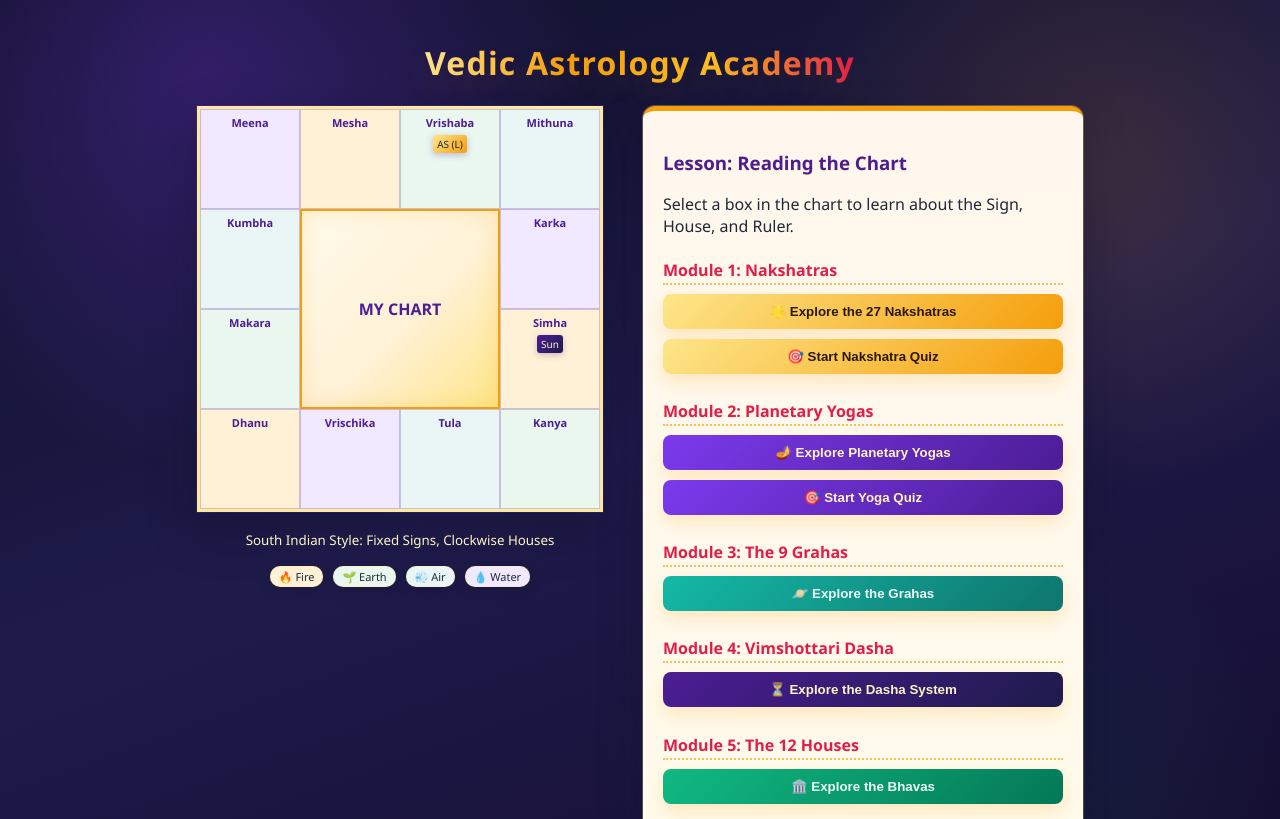
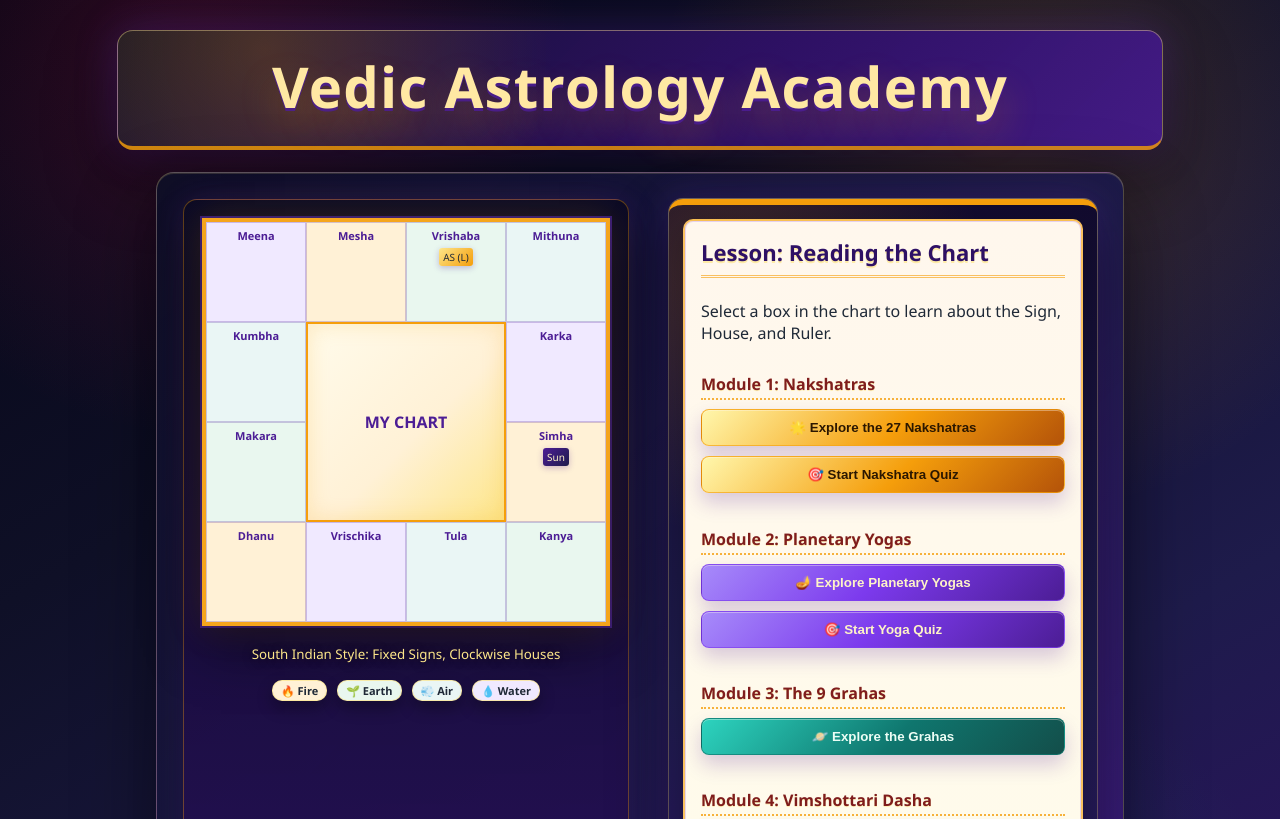
Before and after one commit to saranya108-cloud/Vedic-Astrology-Academy-, a plain HTML site: page index.html in a window 1280 px wide. Shown: the top 819 px of the page. Drawn offline with Linux system fonts and the light colour scheme.

Commit message:
Strengthen Vedic cosmic color theme

```diff
--- a/index.html
+++ b/index.html
@@ -37,10 +37,10 @@
         body {
             font-family: 'Segoe UI', sans-serif;
             background:
-                radial-gradient(circle at 16% 8%, rgba(124, 58, 237, 0.30), transparent 28%),
-                radial-gradient(circle at 86% 18%, rgba(245, 158, 11, 0.14), transparent 24%),
-                radial-gradient(circle at 74% 88%, rgba(15, 118, 110, 0.18), transparent 28%),
-                linear-gradient(160deg, var(--cosmic-bg) 0%, var(--cosmic-soft) 48%, #140B2D 100%);
+                radial-gradient(circle at 16% 6%, rgba(225, 29, 72, 0.20), transparent 24%),
+                radial-gradient(circle at 80% 12%, rgba(245, 158, 11, 0.18), transparent 26%),
+                radial-gradient(circle at 72% 88%, rgba(15, 118, 110, 0.22), transparent 28%),
+                linear-gradient(150deg, #050515 0%, #0F1027 32%, #1E1B4B 68%, #2E1065 100%);
             min-height: 100vh;
             margin: 0;
             color: var(--light-text);
@@ -51,12 +51,23 @@
         }
 
         h1 {
-            background: linear-gradient(90deg, var(--soft-gold), var(--gold), #FBBF24, var(--lotus-rose));
-            -webkit-background-clip: text;
-            background-clip: text;
-            color: transparent;
+            width: min(1000px, calc(100% - 16px));
+            margin: 10px 0 22px;
+            padding: 26px 22px 30px;
+            border: 1px solid rgba(253, 230, 138, 0.42);
+            border-bottom: 4px solid rgba(245, 158, 11, 0.82);
+            border-radius: 16px;
+            background:
+                radial-gradient(circle at 14% 16%, rgba(245, 158, 11, 0.24), transparent 32%),
+                linear-gradient(135deg, rgba(15, 16, 39, 0.98), rgba(46, 16, 101, 0.96) 58%, rgba(76, 29, 149, 0.86));
+            box-shadow: 0 28px 70px rgba(0, 0, 0, 0.46), 0 0 42px rgba(124, 58, 237, 0.28);
+            text-align: center;
+            font-size: clamp(2rem, 4.4vw, 3.8rem);
+            line-height: 1.05;
+            background-color: #0F1027;
+            color: #FFE8A3;
             letter-spacing: 1.2px;
-            text-shadow: 0 12px 30px rgba(245, 158, 11, 0.16);
+            text-shadow: 0 3px 0 rgba(76, 29, 149, 0.85), 0 16px 36px rgba(245, 158, 11, 0.32);
         }
 
         .dashboard {
@@ -65,6 +76,25 @@
             max-width: 1000px;
             flex-wrap: wrap;
             justify-content: center;
+            padding: 26px;
+            border-radius: 18px;
+            background:
+                linear-gradient(135deg, rgba(15, 16, 39, 0.92), rgba(30, 27, 75, 0.96) 52%, rgba(76, 29, 149, 0.82));
+            border: 1px solid rgba(253, 230, 138, 0.28);
+            box-shadow: 0 30px 80px rgba(0, 0, 0, 0.42), inset 0 1px 0 rgba(253, 230, 138, 0.14);
+        }
+
+        .dashboard > div:first-child {
+            padding: 18px;
+            border-radius: 14px;
+            background: linear-gradient(180deg, rgba(12, 11, 37, 0.94), rgba(46, 16, 101, 0.82));
+            border: 1px solid rgba(245, 158, 11, 0.36);
+            box-shadow: 0 18px 46px rgba(0, 0, 0, 0.34), 0 0 28px rgba(124, 58, 237, 0.18);
+        }
+
+        .dashboard > div:first-child p {
+            color: #FDE68A;
+            text-shadow: 0 1px 10px rgba(0, 0, 0, 0.55);
         }
 
         /* South Indian Grid Styling */
@@ -74,9 +104,9 @@
             grid-template-rows: repeat(4, 1fr);
             width: 400px;
             height: 400px;
-            border: 3px solid rgba(253, 230, 138, 0.78);
+            border: 4px solid rgba(245, 158, 11, 0.92);
             background-color: var(--parchment);
-            box-shadow: 0 18px 42px var(--card-shadow), 0 0 0 1px rgba(124, 58, 237, 0.22);
+            box-shadow: 0 22px 54px rgba(0, 0, 0, 0.46), 0 0 0 2px rgba(124, 58, 237, 0.42), 0 0 34px rgba(245, 158, 11, 0.18);
         }
 
         .cell {
@@ -117,8 +147,9 @@
             padding: 2px 8px;
             border-radius: 10px;
             color: var(--dark-text);
-            border: 1px solid rgba(253, 230, 138, 0.42);
-            box-shadow: 0 4px 12px rgba(15, 16, 39, 0.20);
+            border: 1px solid rgba(253, 230, 138, 0.70);
+            box-shadow: 0 7px 16px rgba(0, 0, 0, 0.32);
+            font-weight: 700;
         }
 
         .empty-center {
@@ -153,53 +184,74 @@
         /* Quiz & Education Panel */
         .panel {
             width: 400px;
-            background: linear-gradient(180deg, var(--cream), var(--parchment));
-            padding: 20px;
-            border-radius: 12px;
-            box-shadow: 0 18px 42px var(--card-shadow), 0 0 0 1px rgba(253, 230, 138, 0.30);
-            border-top: 5px solid var(--gold);
+            background:
+                radial-gradient(circle at 14% 8%, rgba(245, 158, 11, 0.20), transparent 28%),
+                linear-gradient(180deg, #120B2E, #1E1B4B 54%, #2E1065);
+            padding: 14px;
+            border-radius: 14px;
+            box-shadow: 0 24px 60px rgba(0, 0, 0, 0.48), 0 0 0 1px rgba(253, 230, 138, 0.38), 0 0 34px rgba(124, 58, 237, 0.24);
+            border-top: 6px solid var(--gold);
             color: var(--dark-text);
         }
 
+        #studyMode,
+        #moduleMode,
+        #guideMode,
+        #yogaMode,
+        #yogaQuizMode,
+        #quizMode {
+            background: linear-gradient(180deg, #FFF7ED, #FFFBEB 72%, #FEF3C7);
+            border: 2px solid rgba(245, 158, 11, 0.62);
+            border-radius: 10px;
+            padding: 16px;
+            box-shadow: inset 0 0 0 1px rgba(124, 58, 237, 0.20), 0 10px 28px rgba(0, 0, 0, 0.22);
+        }
+
         .panel h3 {
-            color: var(--royal-violet);
+            color: #2E1065;
+            text-shadow: 0 2px 0 rgba(253, 230, 138, 0.72);
+            font-size: 1.38rem;
+            margin-top: 0;
+            border-bottom: 3px double rgba(245, 158, 11, 0.62);
+            padding-bottom: 8px;
+        }
+
+        .panel h4 {
+            color: #7F1D1D;
+            border-bottom: 2px dotted rgba(245, 158, 11, 0.78);
+            padding: 8px 0 3px;
             text-shadow: 0 1px 0 rgba(253, 230, 138, 0.55);
         }
 
-        .panel h4 {
-            color: var(--lotus-rose);
-            border-bottom: 2px dotted rgba(245, 158, 11, 0.65);
-            padding-bottom: 2px;
-        }
-
         button {
-            background: linear-gradient(135deg, var(--gold), #B45309);
+            background: linear-gradient(135deg, #FBBF24, var(--gold) 48%, #7C2D12);
             color: #1F1303;
-            border: none;
+            border: 1px solid rgba(76, 29, 149, 0.28);
             padding: 10px 20px;
             border-radius: 8px;
             cursor: pointer;
             margin: 5px 0;
             width: 100%;
             transition: 0.2s;
-            box-shadow: 0 8px 18px rgba(245, 158, 11, 0.20);
-            font-weight: 600;
+            box-shadow: 0 10px 20px rgba(76, 29, 149, 0.22), inset 0 1px 0 rgba(255, 247, 237, 0.38);
+            font-weight: 700;
         }
 
         button:hover { filter: brightness(1.08) saturate(1.08); transform: translateY(-1px); }
 
         /* Module button colors */
-        .btn-nak { background: linear-gradient(135deg, var(--soft-gold), var(--gold)); color: #2B1700; }
-        .btn-yoga { background: linear-gradient(135deg, var(--violet-highlight), var(--royal-violet)); color: var(--light-text); }
-        .btn-graha { background: linear-gradient(135deg, #14B8A6, var(--teal)); color: #ECFDF5; }
-        .btn-dasha { background: linear-gradient(135deg, var(--royal-violet), var(--cosmic-soft)); color: var(--light-text); }
-        .btn-house { background: linear-gradient(135deg, #10B981, var(--emerald)); color: #ECFDF5; }
-        .btn-aspect { background: linear-gradient(135deg, #FB7185, var(--lotus-rose)); color: #FFF1F2; }
+        .btn-nak { background: linear-gradient(135deg, #FFF7AD, #F59E0B 54%, #B45309); color: #2B1700; border-color: rgba(245, 158, 11, 0.70); }
+        .btn-yoga { background: linear-gradient(135deg, #A78BFA, #7C3AED 48%, #4C1D95); color: #FEF3C7; border-color: rgba(124, 58, 237, 0.70); }
+        .btn-graha { background: linear-gradient(135deg, #2DD4BF, #0F766E 54%, #134E4A); color: #ECFDF5; border-color: rgba(15, 118, 110, 0.72); }
+        .btn-dasha { background: linear-gradient(135deg, #FBBF24, #7C3AED 46%, #1E1B4B); color: #FFF7ED; border-color: rgba(245, 158, 11, 0.58); }
+        .btn-house { background: linear-gradient(135deg, #34D399, #047857 54%, #064E3B); color: #ECFDF5; border-color: rgba(4, 120, 87, 0.72); }
+        .btn-aspect { background: linear-gradient(135deg, #FB7185, #E11D48 46%, #881337); color: #FFF1F2; border-color: rgba(225, 29, 72, 0.72); }
 
         button[style*="background:#777"] {
-            background: linear-gradient(135deg, var(--cosmic-soft), var(--royal-violet)) !important;
+            background: linear-gradient(135deg, #1E1B4B, #4C1D95 56%, #0F1027) !important;
             color: var(--light-text);
-            box-shadow: 0 8px 18px var(--violet-glow);
+            border-color: rgba(253, 230, 138, 0.42);
+            box-shadow: 0 10px 22px var(--violet-glow);
         }
 
         .quiz-option {
@@ -228,22 +280,22 @@
         }
 
         .nak-card {
-            border: 1px solid rgba(245, 158, 11, 0.30);
-            border-left: 5px solid var(--gold);
+            border: 1px solid rgba(76, 29, 149, 0.36);
+            border-left: 6px solid var(--gold);
             border-radius: 8px;
             padding: 8px 10px;
             margin: 6px 0;
             font-size: 13px;
             background: linear-gradient(180deg, var(--parchment), #FFF7ED);
             color: var(--dark-text);
-            box-shadow: 0 6px 14px rgba(15, 16, 39, 0.08);
+            box-shadow: 0 9px 20px rgba(76, 29, 149, 0.16), 0 0 0 1px rgba(245, 158, 11, 0.14);
         }
 
         /* Rotate friendly accent colors through the cards */
-        .nak-card:nth-child(4n+1) { border-left-color: var(--fire-edge); background: linear-gradient(180deg, #FFF7ED, #FFF1D6); }
-        .nak-card:nth-child(4n+2) { border-left-color: var(--earth-edge); background: linear-gradient(180deg, #F0FDF4, #ECFDF5); }
-        .nak-card:nth-child(4n+3) { border-left-color: var(--air-edge); background: linear-gradient(180deg, #ECFEFF, #F0FDFA); }
-        .nak-card:nth-child(4n+4) { border-left-color: var(--water-edge); background: linear-gradient(180deg, #F5F3FF, #FFF7ED); }
+        .nak-card:nth-child(4n+1) { border-left-color: var(--fire-edge); border-top-color: rgba(245, 158, 11, 0.55); background: linear-gradient(180deg, #FFF7ED, #FFF1D6); }
+        .nak-card:nth-child(4n+2) { border-left-color: var(--earth-edge); border-top-color: rgba(4, 120, 87, 0.46); background: linear-gradient(180deg, #F0FDF4, #ECFDF5); }
+        .nak-card:nth-child(4n+3) { border-left-color: var(--air-edge); border-top-color: rgba(15, 118, 110, 0.46); background: linear-gradient(180deg, #ECFEFF, #F0FDFA); }
+        .nak-card:nth-child(4n+4) { border-left-color: var(--water-edge); border-top-color: rgba(124, 58, 237, 0.48); background: linear-gradient(180deg, #F5F3FF, #FFF7ED); }
 
         .nak-card h4 {
             margin: 0 0 4px;
```
